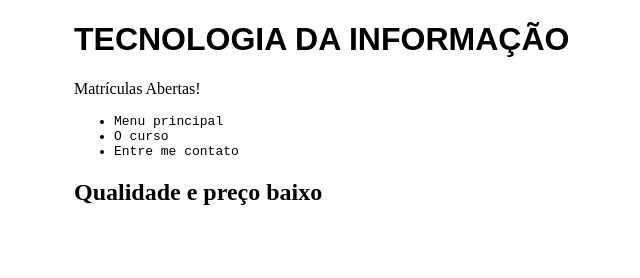
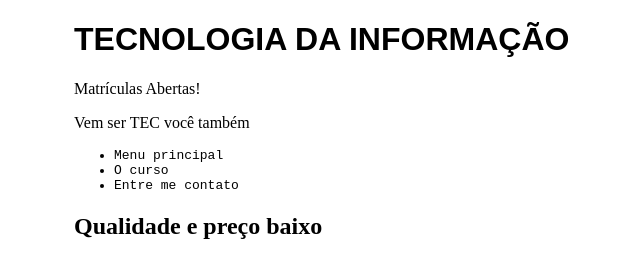
Before and after one commit to daversonsilva/site_tecinfo, a plain HTML site: page index.html in a window 1280 px wide. Shown: the whole page, without its empty margins (246-886 px from the left). Drawn offline with Linux system fonts and the light colour scheme.

Commit message:
adicionei informação ao index.html

```diff
--- a/index.html
+++ b/index.html
@@ -12,6 +12,7 @@
     <body onload="trocaBanner();">
         <h1>TECNOLOGIA DA INFORMAÇÃO</h1>
         <p>Matrículas Abertas!</p>
+        <p>Vem ser TEC você também</p>
         <ul>
             <li>Menu principal</li>
             <li>O curso</li>
```
